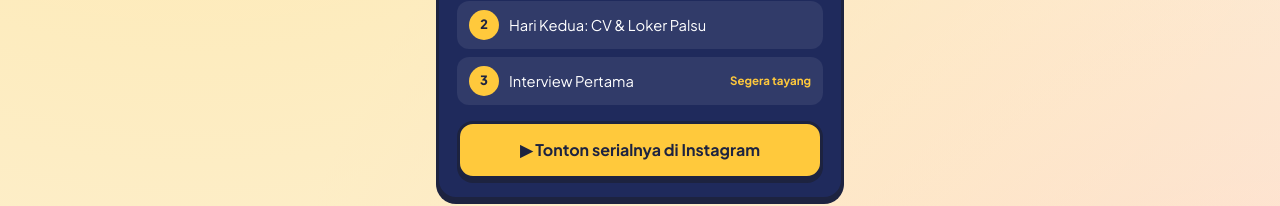
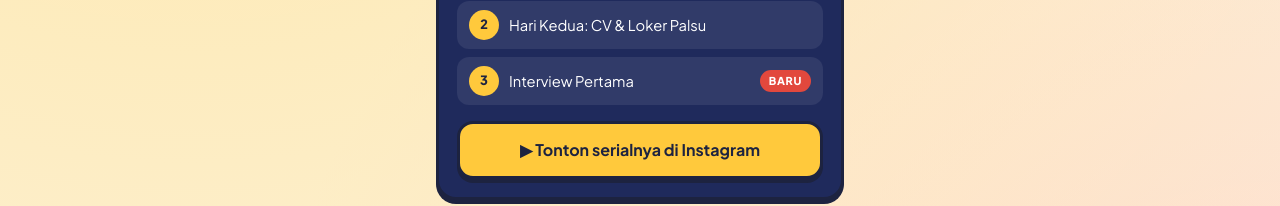
Before and after one commit to lagibangunkarir/lagibangunkarir.github.io, a plain HTML site: page index.html in a window 1280 px wide. Shown: the part 574-780 px from the top of the page. Drawn offline with Linux system fonts and the light colour scheme.

Commit message:
Episode 3 Tomo sudah tayang
Co-Authored-By: Claude Opus 5.5 <noreply@anthropic.com>

```diff
--- a/index.html
+++ b/index.html
@@ -95,6 +95,7 @@
     font-weight: 800; font-size: 0.8rem;
   }
   .ep-soon { margin-left: auto; font-size: 0.72rem; font-weight: 700; color: var(--sun); white-space: nowrap; }
+  .ep-new { margin-left: auto; font-size: 0.68rem; font-weight: 800; letter-spacing: 0.06em; background: var(--red); color: #fff; padding: 3px 9px; border-radius: 999px; white-space: nowrap; }
 
   /* Tombol */
   .btn {
@@ -298,7 +299,7 @@
     <ol class="episodes">
       <li><span class="ep-num">1</span> Tomo Datang ke Jakarta</li>
       <li><span class="ep-num">2</span> Hari Kedua: CV &amp; Loker Palsu</li>
-      <li><span class="ep-num">3</span> Interview Pertama <span class="ep-soon">Segera tayang</span></li>
+      <li><span class="ep-num">3</span> Interview Pertama <span class="ep-new">BARU</span></li>
     </ol>
     <a class="btn btn-sun" href="https://www.instagram.com/lagibangunkarir/reels/" target="_blank" rel="noopener">▶ Tonton serialnya di Instagram</a>
   </section>
```
